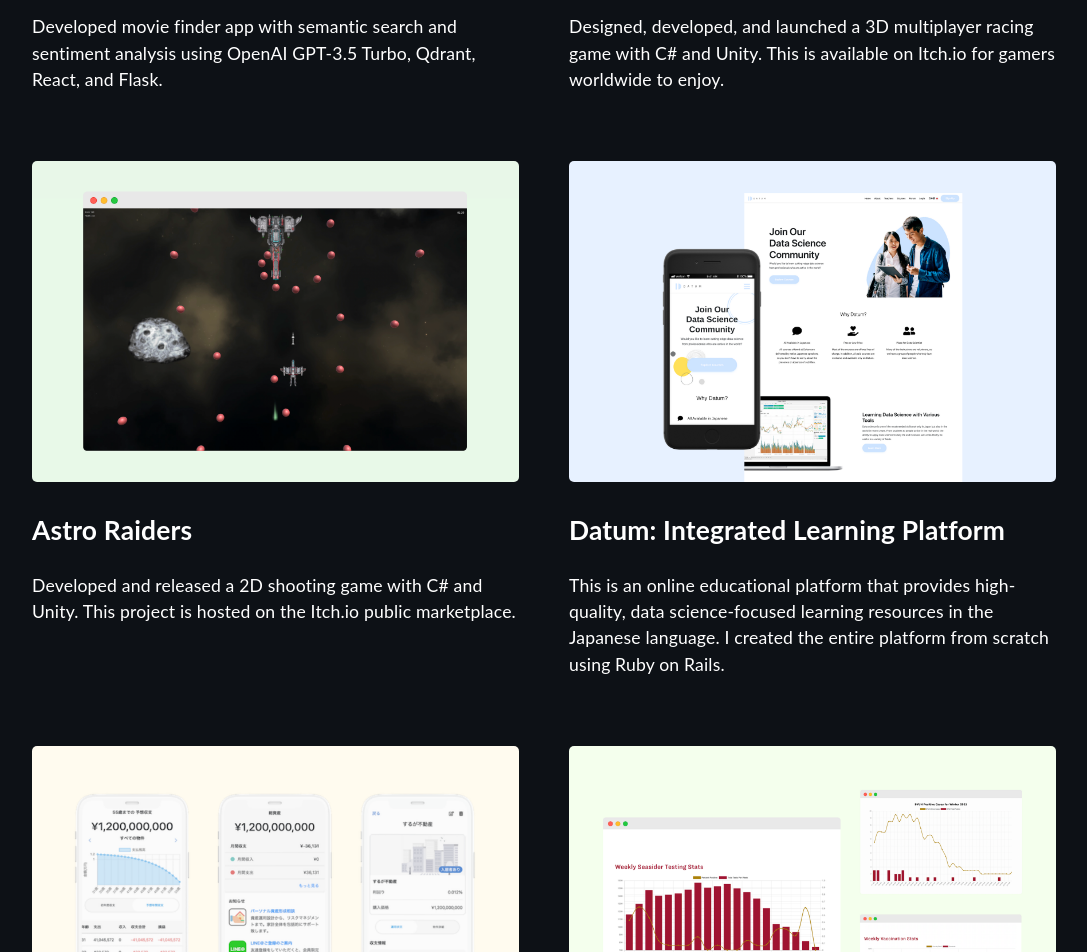
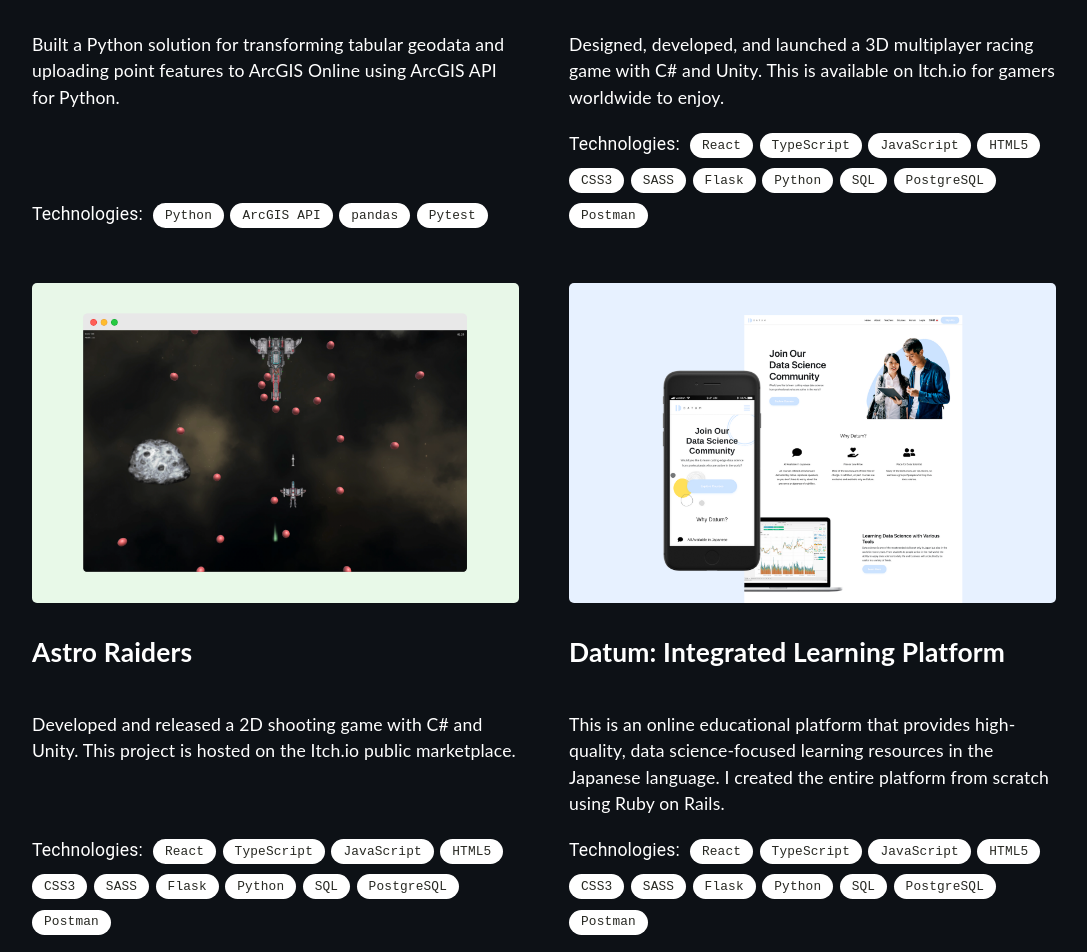
Before and after one commit to machinatororis/machinatororis.github.io, a React (Create React App) app: page / in a window 1280 px wide. Shown: the part 3360-4312 px from the top of the page, without its empty margins (96-1183 px from the left). Built offline with nearby package versions, Linux system fonts and the light colour scheme.

Commit message:
Add technology chips to project cards

```diff
--- a/src/assets/styles/Project.scss
+++ b/src/assets/styles/Project.scss
@@ -1,3 +1,7 @@
+.project-chips {
+  margin-top: 1rem;
+}
+
 .projects-container {
     display: flex;
     flex-direction: column;
@@ -13,6 +17,24 @@
 
 .projects-container .projects-grid .project {
     text-align: left;
+}
+
+.projects-grid {
+  align-items: stretch;
+}
+
+.project {
+  display: flex;
+  flex-direction: column;
+  height: 100%;
+}
+
+.project p {
+  margin-bottom: 1rem;
+}
+
+.project-chips {
+  margin-top: auto;
 }
 
 .project h2:hover {
--- a/src/components/Project.tsx
+++ b/src/components/Project.tsx
@@ -8,8 +8,10 @@ import mock06 from '../assets/images/mock06.png';
 import mock07 from '../assets/images/mock07.png';
 import mock08 from '../assets/images/mock08.png';
 import mock09 from '../assets/images/mock09.png';
-import mock10 from '../assets/images/mock10.png';
+import mock10 from '../assets/images/arcgis.png';
 import '../assets/styles/Project.scss';
+
+import Chip from '@mui/material/Chip';
 
 function Project() {
     return(
@@ -17,24 +19,48 @@ function Project() {
         <h1>Personal Projects</h1>
         <div className="projects-grid">
             <div className="project">
-                <a href="https://www.filmate.club/" target="_blank" rel="noreferrer"><img src={mock10} className="zoom" alt="thumbnail" width="100%"/></a>
-                <a href="https://www.filmate.club/" target="_blank" rel="noreferrer"><h2>Filmate AI</h2></a>
-                <p>Developed movie finder app with semantic search and sentiment analysis using OpenAI GPT-3.5 Turbo, Qdrant, React, and Flask.</p>
+                <a href="https://github.com/machinatororis/arcgis-data-upload-pipeline" target="_blank" rel="noreferrer"><img src={mock10} className="zoom" alt="thumbnail" width="100%"/></a>
+                <a href="https://github.com/machinatororis/arcgis-data-upload-pipeline" target="_blank" rel="noreferrer"><h2>ArcGIS Data Transformation and Upload</h2></a>
+                <p>Built a Python solution for transforming tabular geodata and uploading point features to ArcGIS Online using ArcGIS API for Python.</p>
+                <div className="flex-chips project-chips">
+                    <span className="chip-title">Technologies:</span>
+                    {["Python", "ArcGIS API", "pandas", "Pytest"].map((label, index) => (
+                        <Chip key={index} className="chip" label={label} />
+                    ))}
+                </div>
             </div>
             <div className="project">
                 <a href="https://yujisatojr.itch.io/highspeedchase" target="_blank" rel="noreferrer"><img src={mock09} className="zoom" alt="thumbnail" width="100%"/></a>
                 <a href="https://yujisatojr.itch.io/highspeedchase" target="_blank" rel="noreferrer"><h2>High Speed Chase</h2></a>
                 <p>Designed, developed, and launched a 3D multiplayer racing game with C# and Unity. This is available on Itch.io for gamers worldwide to enjoy.</p>
+                <div className="flex-chips project-chips">
+                    <span className="chip-title">Technologies:</span>
+                    {["React", "TypeScript", "JavaScript", "HTML5", "CSS3", "SASS", "Flask", "Python", "SQL", "PostgreSQL", "Postman"].map((label, index) => (
+                        <Chip key={index} className="chip" label={label} />
+                    ))}
+                </div>
             </div>
             <div className="project">
                 <a href="https://yujisatojr.itch.io/spacecraft" target="_blank" rel="noreferrer"><img src={mock08} className="zoom" alt="thumbnail" width="100%"/></a>
                 <a href="https://yujisatojr.itch.io/spacecraft" target="_blank" rel="noreferrer"><h2>Astro Raiders</h2></a>
                 <p>Developed and released a 2D shooting game with C# and Unity. This project is hosted on the Itch.io public marketplace.</p>
+                <div className="flex-chips project-chips">
+                    <span className="chip-title">Technologies:</span>
+                    {["React", "TypeScript", "JavaScript", "HTML5", "CSS3", "SASS", "Flask", "Python", "SQL", "PostgreSQL", "Postman"].map((label, index) => (
+                        <Chip key={index} className="chip" label={label} />
+                    ))}
+                </div>
             </div>
             <div className="project">
                 <a href="https://www.datumlearn.com/" target="_blank" rel="noreferrer"><img src={mock07} className="zoom" alt="thumbnail" width="100%"/></a>
                 <a href="https://www.datumlearn.com/" target="_blank" rel="noreferrer"><h2>Datum: Integrated Learning Platform</h2></a>
                 <p>This is an online educational platform that provides high-quality, data science-focused learning resources in the Japanese language. I created the entire platform from scratch using Ruby on Rails.</p>
+                <div className="flex-chips project-chips">
+                    <span className="chip-title">Technologies:</span>
+                    {["React", "TypeScript", "JavaScript", "HTML5", "CSS3", "SASS", "Flask", "Python", "SQL", "PostgreSQL", "Postman"].map((label, index) => (
+                        <Chip key={index} className="chip" label={label} />
+                    ))}
+                </div>
             </div>
             <div className="project">
                 <a href="http://www.wemanage.jp/" target="_blank" rel="noreferrer"><img src={mock06} className="zoom" alt="thumbnail" width="100%"/></a>
```
Also changed, not shown: src/assets/images/arcgis.png (added), 1 other file (tests, documents, lock files or other folders).
